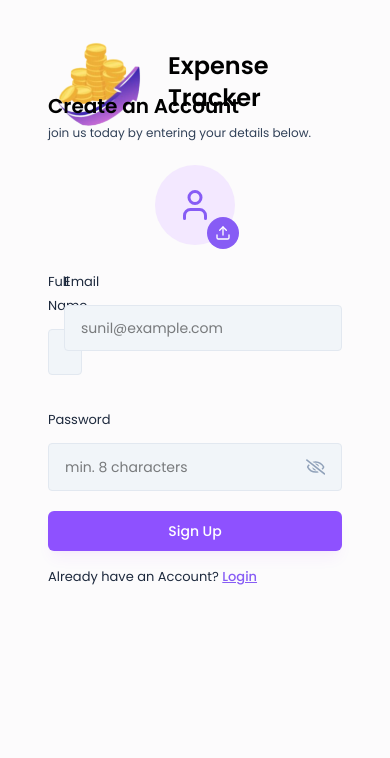
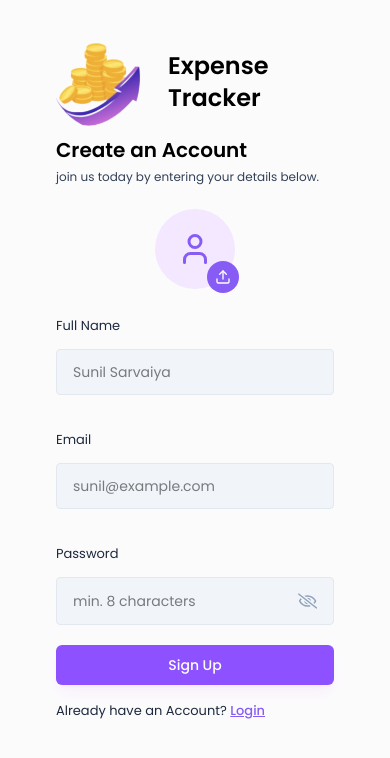
Before and after one commit to sarvaiya-sunil/SunExpenseMate, a React app in the folder frontend/: page /signup in a window 390 px wide. Shown: the top 758 px of the page. Built offline with nearby package versions, Linux system fonts and the light colour scheme; the HTML template or start-up script is replaced by a standard one.

Commit message:
make it more responsive

```diff
--- a/frontend/src/pages/Auth/Login.jsx
+++ b/frontend/src/pages/Auth/Login.jsx
@@ -53,7 +53,10 @@ const Login = () => {
   return (
     <AuthLayout>
       <div className="lg:w-[70%] h-3/4 md:h-full flex flex-col justify-center">
-        <h3 className="text-xl font-semibold text-black">Welcome Back</h3>{" "}
+        <div className="w-full mx-auto mt-5 sm:mt-3 mb-2">
+          <h3 className="text-xl font-semibold text-black mt-15">
+            Welcome Back
+          </h3>
           <p className="text-xs text-slate-700 mt-[5px] mb-6">
             Please enter your detail to log in
           </p>
@@ -87,6 +90,7 @@ const Login = () => {
             </p>
           </form>
         </div>
+      </div>
     </AuthLayout>
   );
 };
--- a/frontend/src/pages/Auth/Signup.jsx
+++ b/frontend/src/pages/Auth/Signup.jsx
@@ -77,15 +77,18 @@ const Signup = () => {
   };
   return (
     <AuthLayout>
-      <div className="lg:w-100% h-auto md:h-full mt-10 md:mt-0 flex flex-col justify-center">
-        <h3 className="text-xl font-semibold text-black">Create an Account</h3>
+      <div className="w-full h-full flex justify-center px-2 sm:px-4 py-1 sm:py-1">
+        <div className="w-full mx-auto mt-5 sm:mt-3 mb-2">
+          <h3 className="text-xl font-semibold text-black mt-15">
+            Create an Account
+          </h3>
           <p className="text-xs text-slate-700 mt-[5px] mb-6">
             join us today by entering your details below.
           </p>
           <form onSubmit={handleSignup}>
             <ProfilePhotoSelector image={profilePic} setImage={setProfilePic} />
 
-          <div className="grid grid-cols-1 md:grid-cols-2 sm:grid-cols-1 gap-4">
+            <div className="grid grid-cols-1 sm:grid-cols-1 md:grid-cols-2 lg:grid-cols-2 gap-4">
               <Input
                 value={fullName}
                 onChange={(e) => setFullName(e.target.value)}
@@ -100,7 +103,7 @@ const Signup = () => {
                 placeholder="sunil@example.com"
                 type="text"
               />
-            <div className="col-span-2">
+              <div className="col-span-1 md:col-span-2">
                 <Input
                   value={password}
                   onChange={(e) => setPassword(e.target.value)}
@@ -122,6 +125,7 @@ const Signup = () => {
             </p>
           </form>
         </div>
+      </div>
     </AuthLayout>
   );
 };
```
Lines whose indentation alone changed are shown as unchanged.
